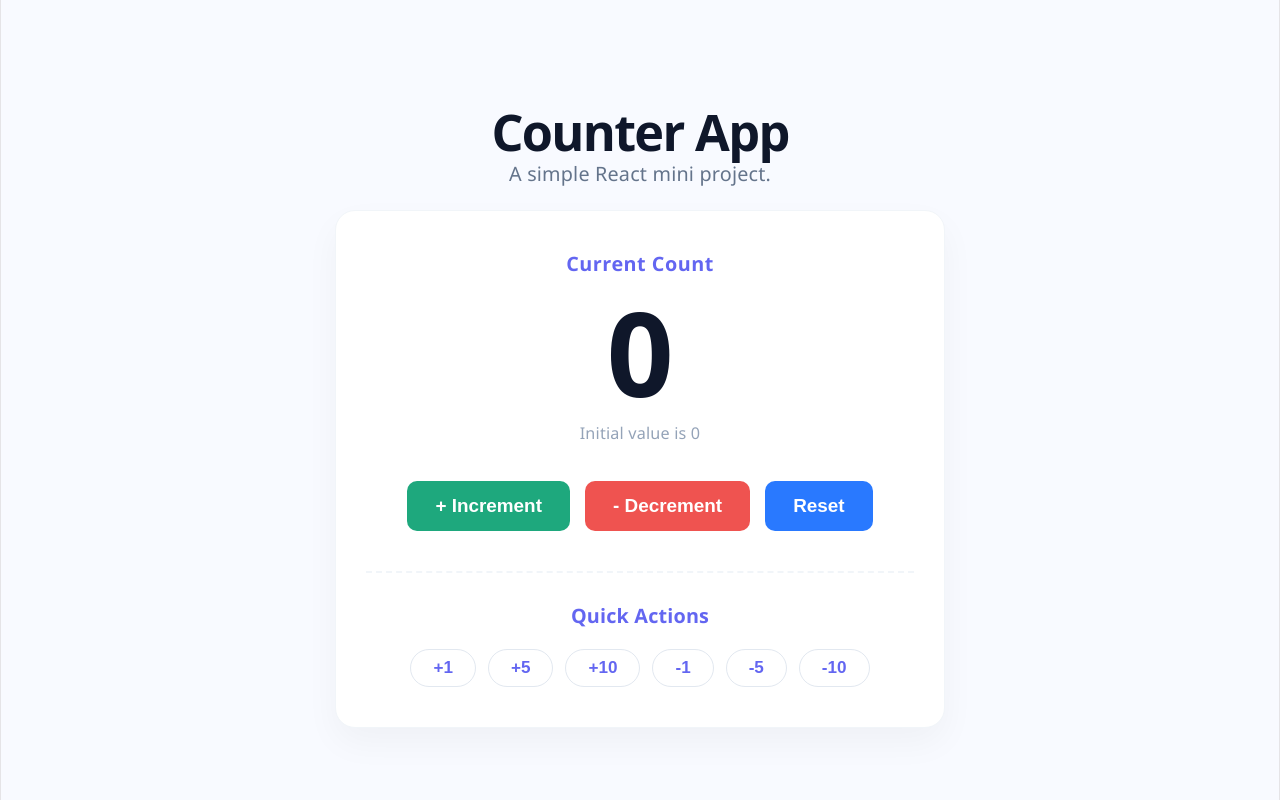
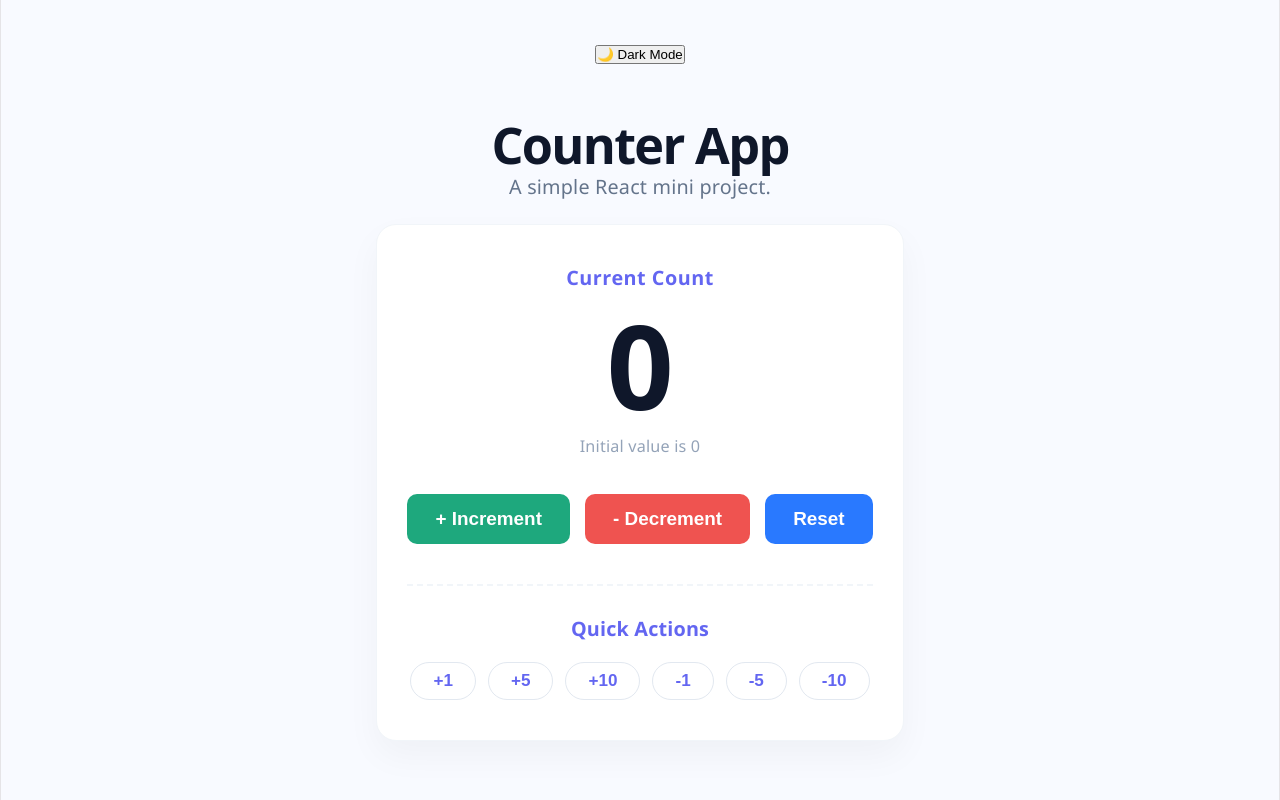
Before and after one commit to FatimaGhafoor/fatimaghafoor-counter-app, a React (Vite) app: page / in a window 1280 px wide. Built offline with nearby package versions, Linux system fonts and the light colour scheme.

Commit message:
feature: darkmode and lightmode theme added through state management

```diff
--- a/src/App.jsx
+++ b/src/App.jsx
@@ -3,6 +3,7 @@ import { useState } from "react";
 
 export default function App() {
   const [count, setCount] = useState(0);
+  const [isDarkMode, setIsDarkMode] = useState(false);
 
   const handleIncrement = () => {
     setCount((prevCount) => prevCount + 1);
@@ -21,7 +22,16 @@ export default function App() {
   const handleQuickActions = (value) => {
     setCount((prev) => Math.max(0, prev + value));
   };
+
+  const toggleDarkMode = () => {
+    setIsDarkMode((prev) => !prev);
+  };
   return (
+    <div className={`main-wrapper ${isDarkMode ? "dark-mode" : ""}`}>
+      <button className="theme-toggle-btn" onClick={toggleDarkMode}>
+        {isDarkMode ? "☀️ Light Mode" : "🌙 Dark Mode"}
+      </button>
+
       <div className="main-container">
         <div className="app-container">
           <h1>Counter App</h1>
@@ -90,5 +100,6 @@ export default function App() {
           </div>
         </div>
       </div>
+    </div>
   );
 }
```
